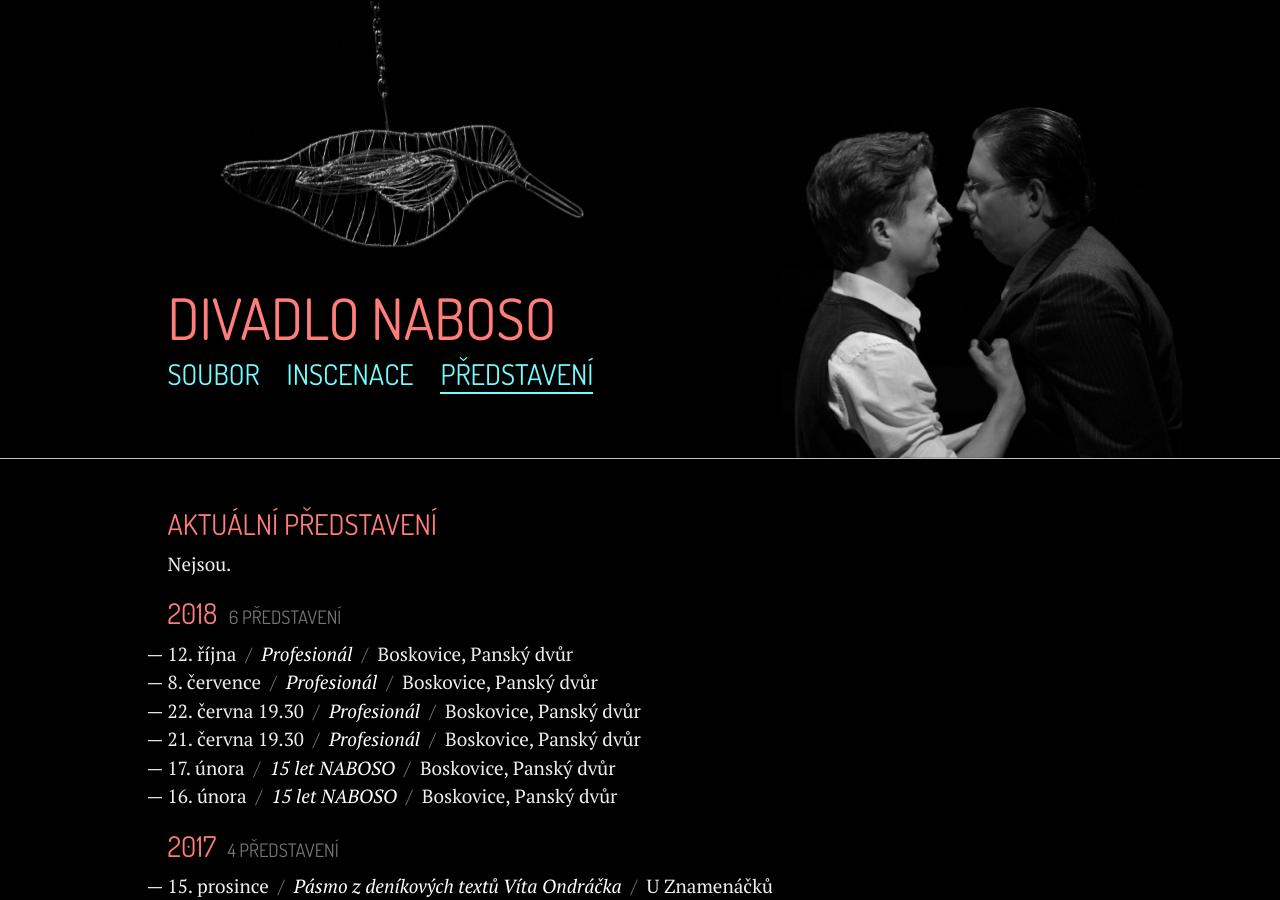
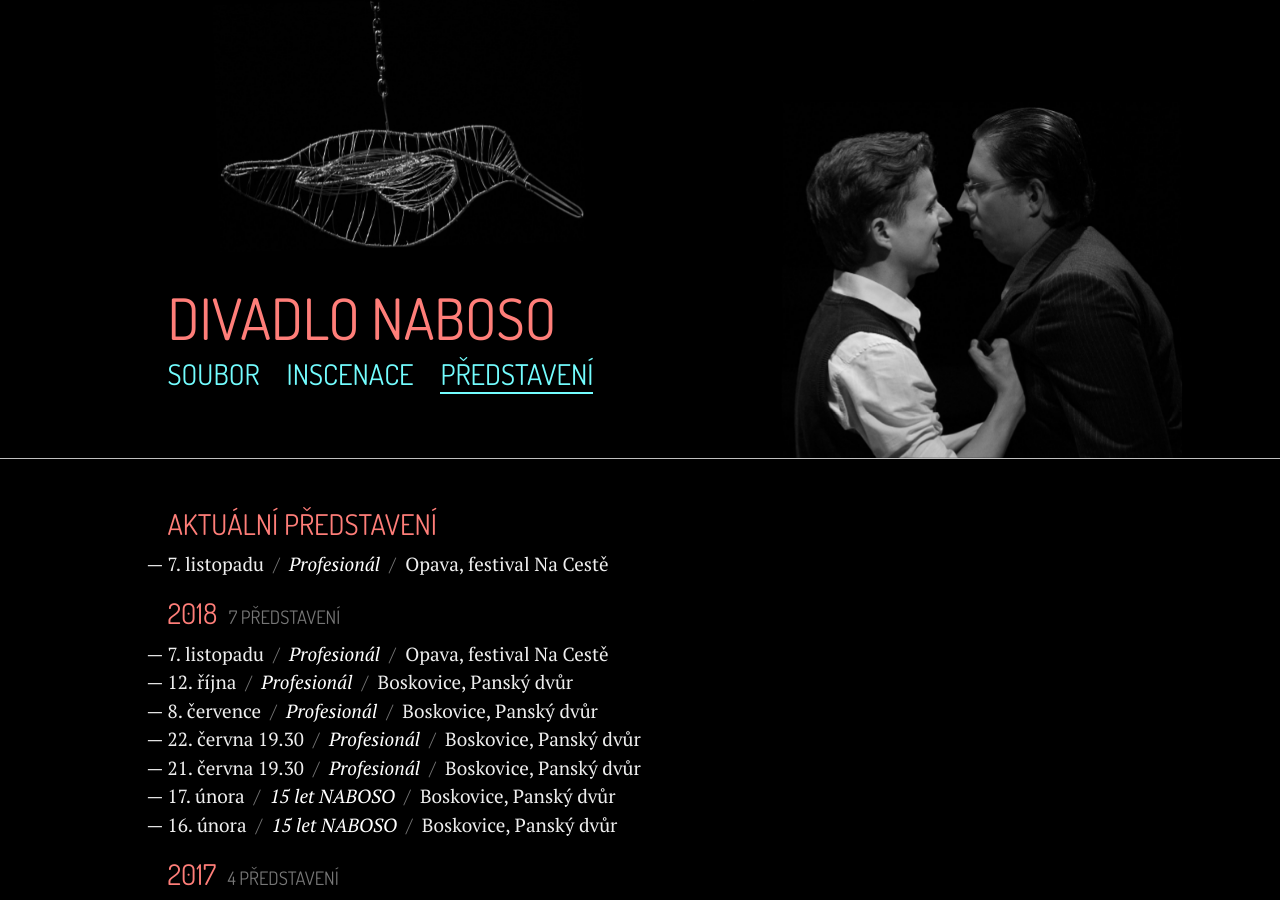
Before and after one commit to zoul/Naboso, a Jekyll site: the page built from predstaveni.html, in a window 1280 px wide and 900 px high. Built offline with Jekyll 4.4.1, drawn with Linux system fonts in a browser that asks for light colours; some of the changed text lies outside the part shown.

Commit message:
Přidal jsem představení v Opavě

```diff
--- a/_data/predstaveni.yml
+++ b/_data/predstaveni.yml
@@ -1,5 +1,9 @@
 - rok: 2018
   predstaveni:
+    - co: Profesionál
+      kdy: 7. listopadu
+      kde: Opava, festival Na Cestě
+      aktualni: ano
     - co: Profesionál
       kdy: 12. října
       kde: Boskovice, Panský dvůr
```
